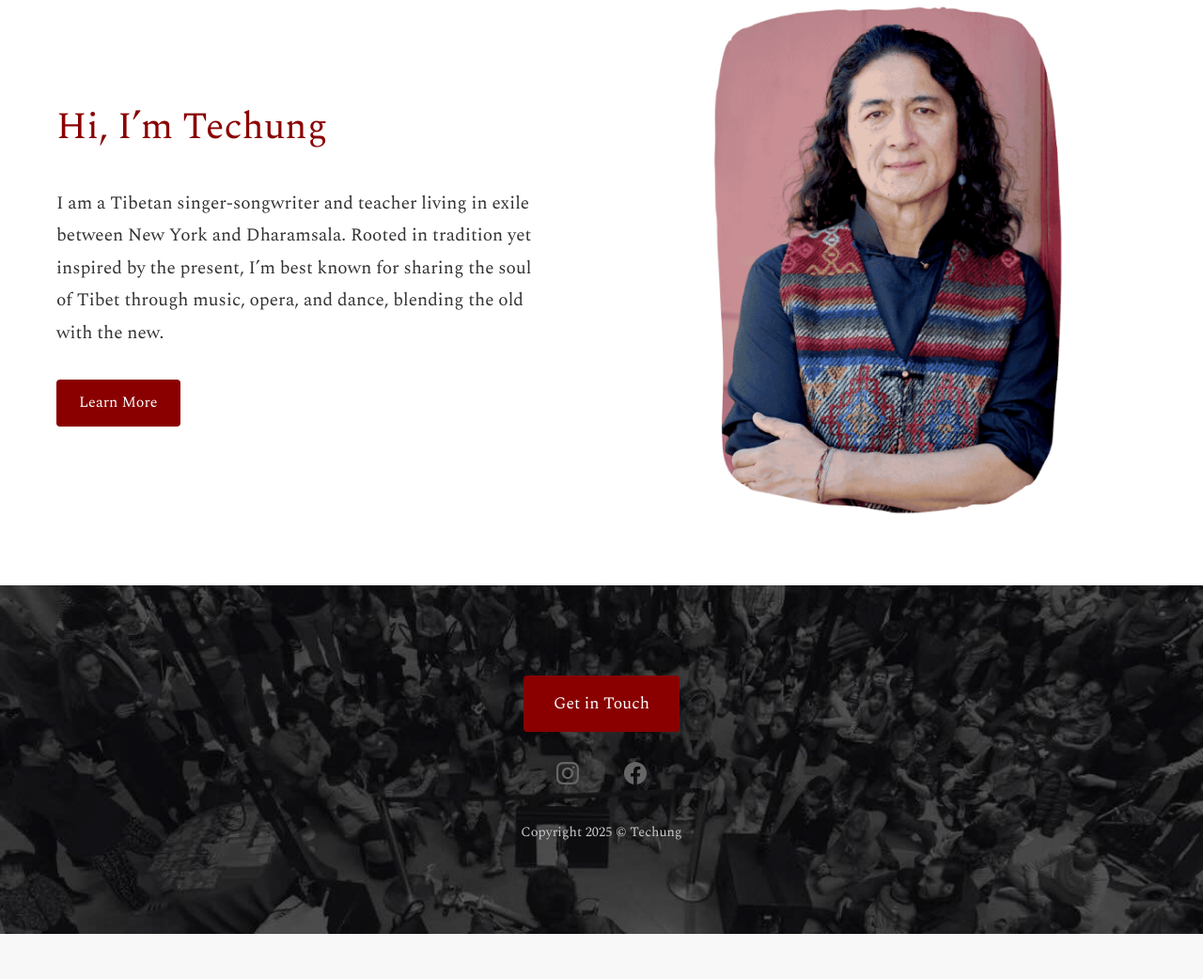
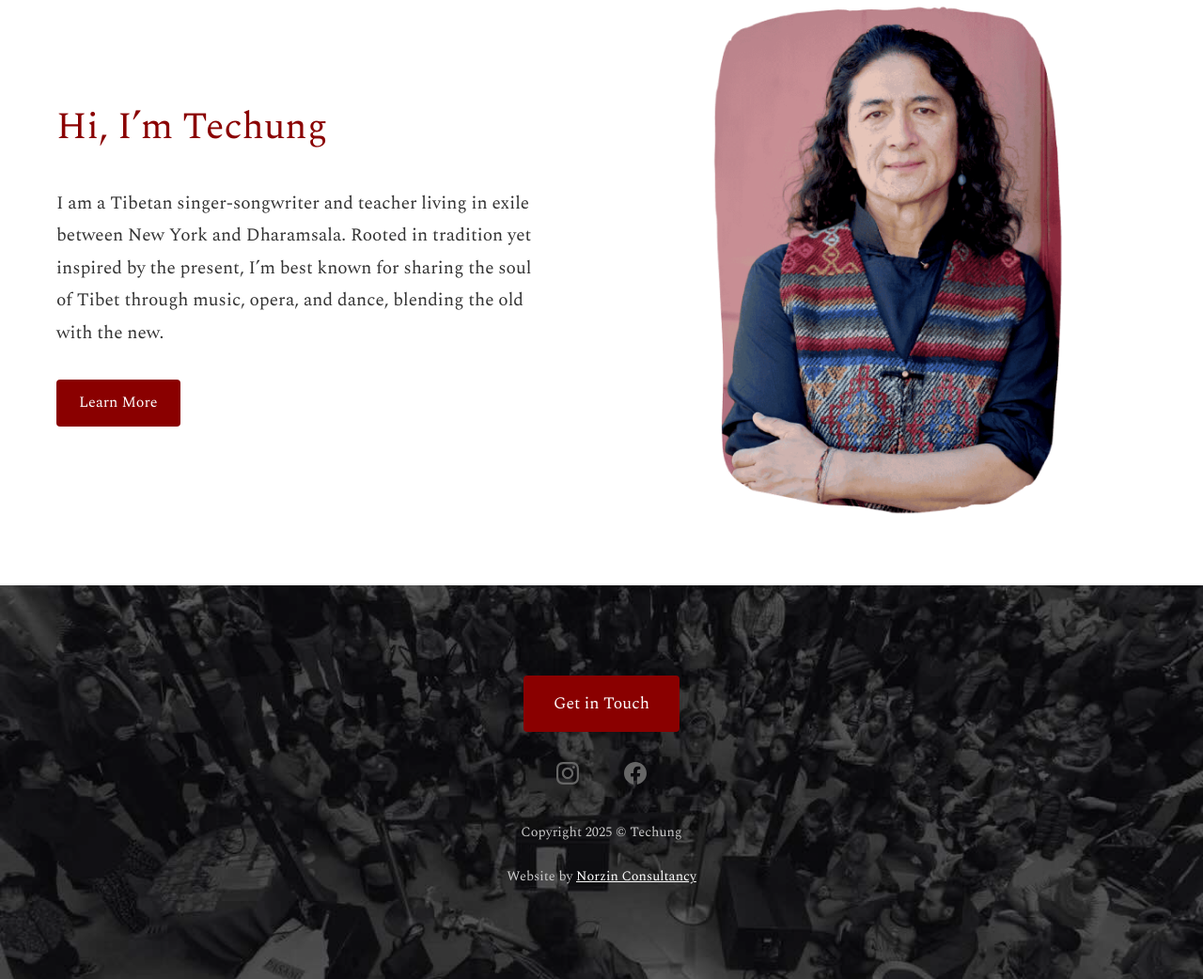
Before and after one commit to Rojlap107/Techung, a PHP site: page / in a window 1280 px wide. Shown: the part 2748-3790 px from the top of the page at 94% size. Before the commit the page ends 3742 px from the top, so only its background shows below. Run offline with PHP 8.4, Linux system fonts and the light colour scheme; some web fonts are replaced.

Commit message:
Add Norzin Consultancy footer credit and style footer links in white

```diff
--- a/about.html
+++ b/about.html
@@ -123,6 +123,7 @@
                     </a>
                 </div>
                 <p class="copyright">Copyright 2025 © Techung</p>
+                <p class="copyright">Norzin Consultancy</p>
             </div>
         </div>
     </footer>
--- a/album-details.html
+++ b/album-details.html
@@ -84,6 +84,7 @@
                     </a>
                 </div>
                 <p class="copyright">Copyright 2025 © Techung</p>
+                <p class="norzin-consultancy">Website by <a href="https://norzinconsultancy.com" target="_blank">Norzin Consultancy</a></p>
             </div>
         </div>
     </footer>
--- a/contact.html
+++ b/contact.html
@@ -105,6 +105,7 @@
                     </a>
                 </div>
                 <p class="copyright">Copyright 2025 © Techung</p>
+                <p class="norzin-credit">Website by <a href="https://norzinconsultancy.com" target="_blank">Norzin Consultancy</a></p>
             </div>
         </div>
     </footer>
--- a/epk.html
+++ b/epk.html
@@ -447,6 +447,7 @@
                     </a>
                 </div>
                 <p class="copyright">Copyright 2025 © Techung</p>
+                <p class="copyright">Website by <a href="https://norzinconsultancy.com" target="_blank">Norzin Consultancy</a></p>
             </div>
         </div>
     </footer>
--- a/index.html
+++ b/index.html
@@ -131,6 +131,7 @@
                     </a>
                 </div>
                 <p class="copyright">Copyright 2025 © Techung</p>
+                <p class="copyright">Website by <a href="https://norzinconsultancy.com" target="_blank" rel="noopener noreferrer">Norzin Consultancy</a></p>
             </div>
         </div>
     </footer>
--- a/merchandise.html
+++ b/merchandise.html
@@ -184,6 +184,7 @@
                     </a>
                 </div>
                 <p class="copyright">Copyright 2025 © Techung</p>
+                <p class="copyright">Powered by <a href="https://norzinconsultancy.com" target="_blank">Norzin Consultancy</a></p>
             </div>
         </div>
     </footer>
--- a/music.html
+++ b/music.html
@@ -314,6 +314,7 @@
                     </a>
                 </div>
                 <p class="copyright">Copyright 2025 © Techung</p>
+                <p class="norzin-credit">Website by <a href="https://norzinconsultancy.com" target="_blank">Norzin Consultancy</a></p>
             </div>
         </div>
     </footer>
--- a/styles.css
+++ b/styles.css
@@ -254,6 +254,20 @@ footer .container {
 .copyright {
     margin: 0;
     font-size: 0.9rem;
+    color: #ccc;
+}
+
+.copyright a,
+.norzin-credit a,
+.norzin-consultancy a {
+    color: white;
+    text-decoration: underline;
+    transition: color 0.3s ease;
+}
+
+.copyright a:hover,
+.norzin-credit a:hover,
+.norzin-consultancy a:hover {
     color: #ccc;
 }
 
--- a/tour.html
+++ b/tour.html
@@ -283,6 +283,7 @@
                     </a>
                 </div>
                 <p class="copyright">Copyright 2025 © Techung</p>
+                <p class="copyright">Powered by <a href="https://norzinconsultancy.com" target="_blank">Norzin Consultancy</a></p>
             </div>
         </div>
     </footer>
```
